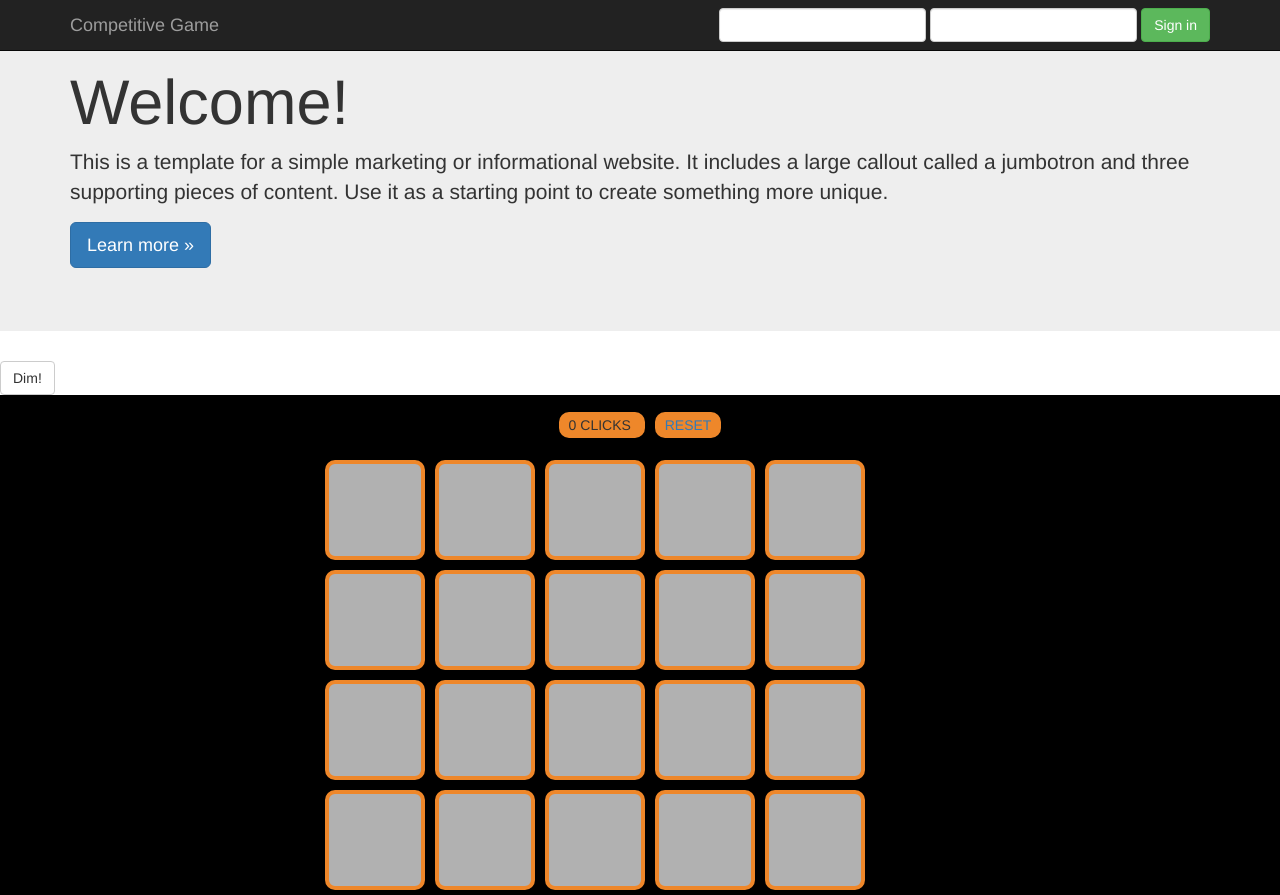
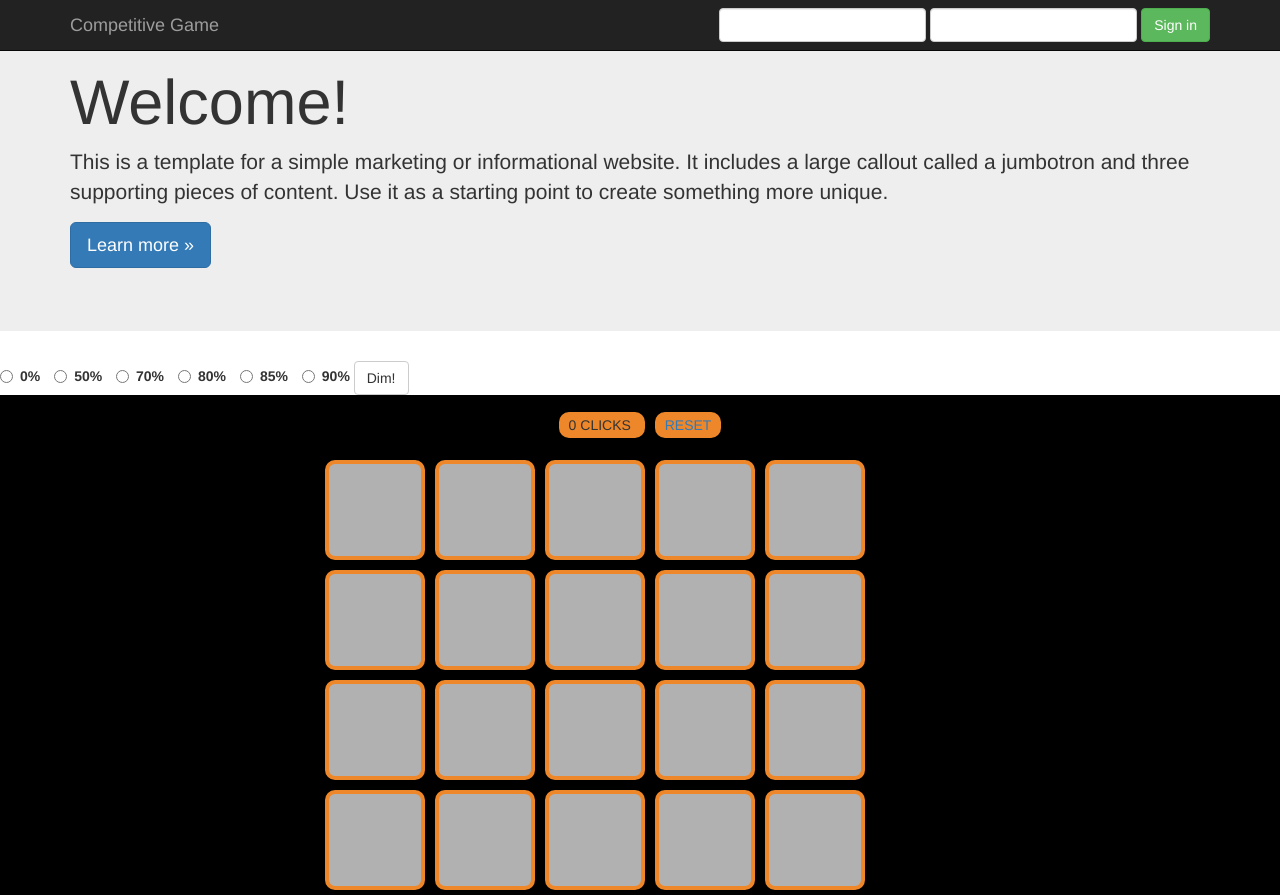
Before and after one commit to chriswhsu/dimmed_tasks_game, a Django app: page /game/memory in a window 1280 px wide. Run offline with Django 3.2, Linux system fonts and the light colour scheme; some libraries are stand-ins or nearby versions.

Commit message:
Variable dimming.

```diff
--- a/game/static/game/javascript/game.js
+++ b/game/static/game/javascript/game.js
@@ -4,7 +4,8 @@ $(document).ready(function () {
 
     $(function () {
         var pop = function () {
-            $('#screen').css({opacity: 0.50, 'width': $(document).width(), 'height': $(document).height()});
+            var dimmlevel = 1 - $("input[name=optradio]:checked").val();
+            $('#screen').css({opacity: dimmlevel, 'width': $(document).width(), 'height': $(document).height()});
         };
         $('#button').click(pop);
     });
--- a/templates/memory.html
+++ b/templates/memory.html
@@ -6,9 +6,29 @@
 {% endblock %}
 
 {% block content %}
+    <div class="radio-inline">
+      <label><input type="radio" name="optradio" value="0">0%</label>
+    </div>
+    <div class="radio-inline">
+      <label><input type="radio" name="optradio" value=".50">50%</label>
+    </div>
+    <div class="radio-inline">
+      <label><input type="radio" name="optradio" value=".70">70%</label>
+    </div>
+    <div class="radio-inline">
+      <label><input type="radio" name="optradio" value=".80">80%</label>
+    </div>
+    <div class="radio-inline">
+      <label><input type="radio" name="optradio" value=".85">85%</label>
+    </div>
+    <div class="radio-inline">
+      <label><input type="radio" name="optradio" value=".90">90%</label>
+    </div>
+
+
     <input type='button' class="btn btn-default" value='Dim!' id='button'/>
     <div id="black">
-        <div id="screen" class="container">
+        <div id="" class="container">
             <div id="picbox" class="">
                   <span id="boxbuttons" class="">
                     <span class="button">
@@ -19,7 +39,9 @@
                       <a onclick="ResetGame();">Reset</a>
                     </span>
                   </span>
+                <div id="screen">
                 <div id="boxcard" class=""></div>
+                </div>
             </div>
         </div>
     </div>
```
